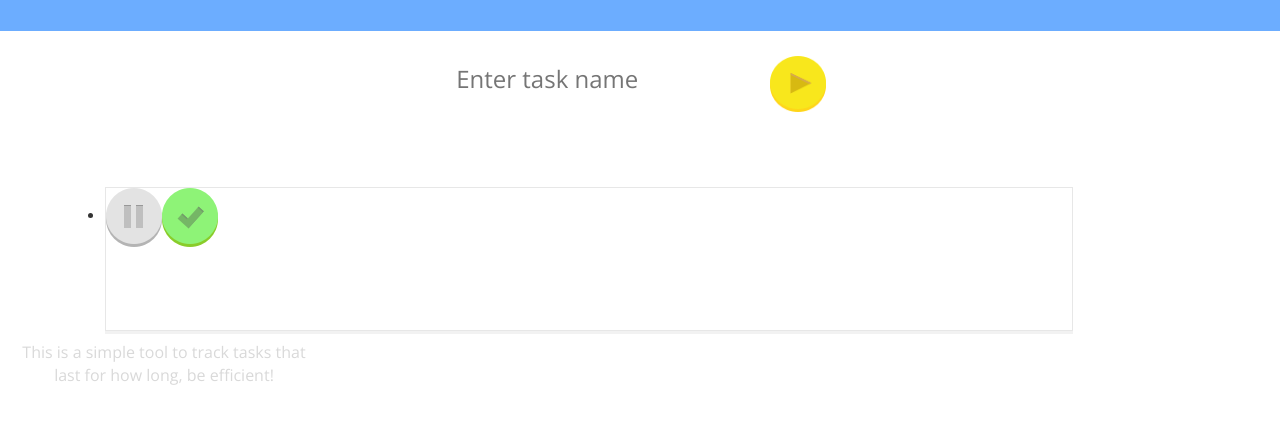
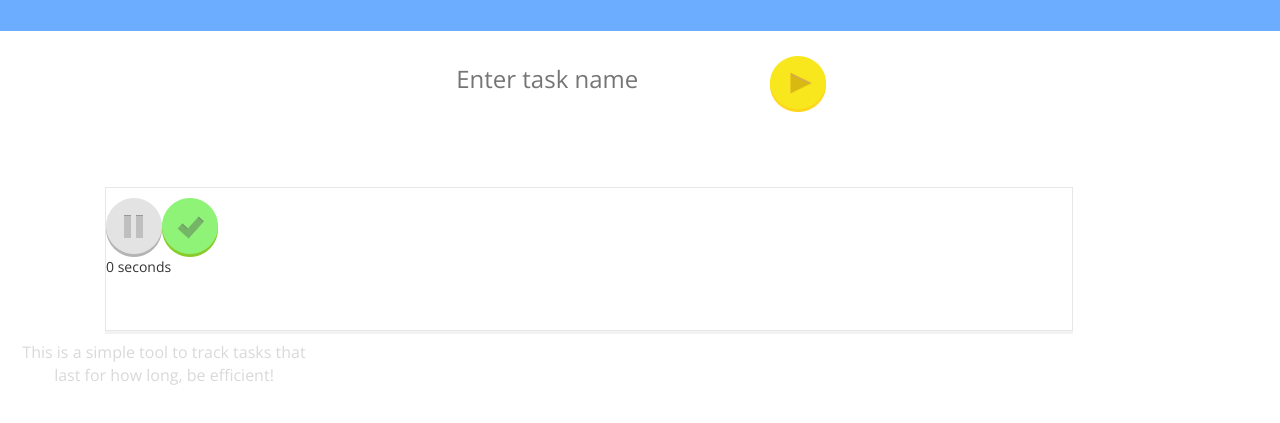
Before and after one commit to ellenlowing/oursky_test, a plain HTML site: page index.html in a window 1280 px wide. Both pictures are taken after a click on the picture 797 px from the left and 309 px from the top of the page. Shown: the part 225-648 px from the top of the page. Drawn offline with nearby package versions, Linux system fonts and the light colour scheme.

Commit message:
Seconds function

```diff
--- a/assets/css/style.css
+++ b/assets/css/style.css
@@ -47,7 +47,7 @@ body .enter-task #addButton{
   height: 56px;
 }
 
-body #tasks ul {
+body ul {
   list-style: none;
 }
 
@@ -59,6 +59,8 @@ body #tasks .task{
   height: 144px;
   margin-right: 50px;
   margin-left: 50px;
+  padding-bottom: 10px;
+  padding-top: 10px;
 }
 
 body #tasks ul li {
--- a/assets/js/app.js
+++ b/assets/js/app.js
@@ -8,19 +8,30 @@ addButton.addEventListener("click", function(){
 		var li = document.createElement("li");
 		li.setAttribute("class", "task");
 		var p = document.createElement("p");
+		var start = 0;
+		var seconds = setInterval(function(){
+			start += 1;
+
+		}, 1000);
 		p.innerHTML = "<div class = \"task-name\">" + taskName +
-							"</div><div class = \"task-right\"><a href=\"#\"><img id = \"task-pause\" src=\"./images/Group 5.png\"></a><a href=\"#\"><img id = \"task-done\" src=\"./images/Group 4.png\"></a></div>";
-		/*
-		var divTaskName = document.createElement("div");
-		divTaskName.setAttribute("class", "task-name");
-		divTaskName.innerHTML = taskName;
-		var divTaskRight = document.createElement("div");
-		divTaskRight.setAttribute("class", "task-right");
-		divTaskRight.innerHTML = "<a href="/"><img id = "task-pause" src="./images/Group 5.png"></a><a href="/"><img id = "task-done" src="./images/Group 4.png"></a>";
+							"</div><div class = \"task-right\"><a href=\"#\"><img id = \"task-pause\" src=\"./images/Group 5.png\"></a><a href=\"#\"><img id = \"task-done\" src=\"./images/Group 4.png\"></a></div> " + start + " seconds";
 
-		p.appendChild(divTaskName);
-		p.appendChild(divTaskRight);
-		*/
+
 		li.appendChild(p);
 		tasks.appendChild(li);
 });
+
+
+
+
+var clicked = false;
+var pauseButton = document.getElementById("task-pause");
+
+/*pauseButton.addEventListener("click", function(){
+	if(!clicked){
+		var x = window.setTimeout()
+		clicked = true;
+	}
+});
+
+*/
```
Also changed, not shown: index.html (+15 -0 lines).
